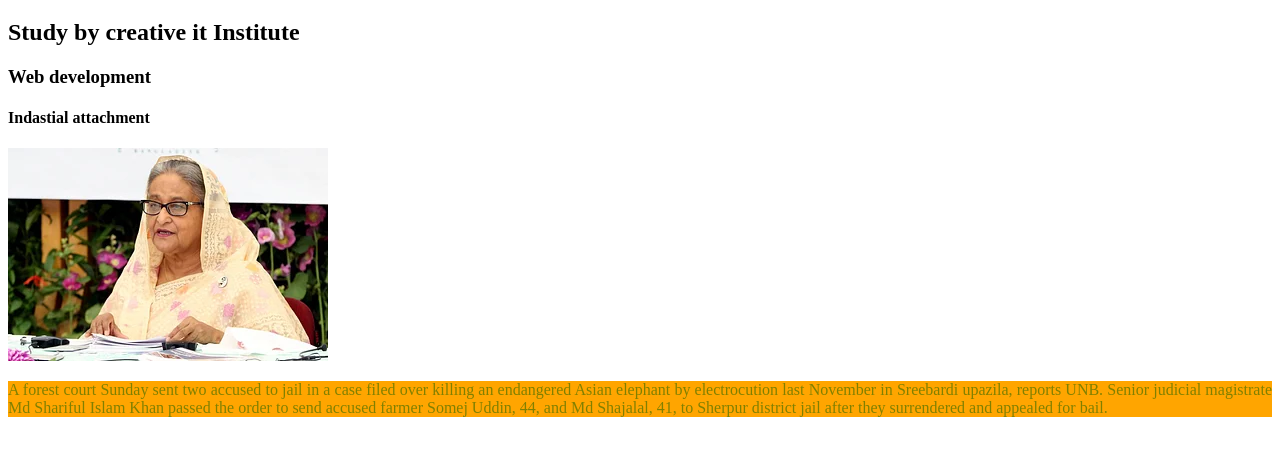
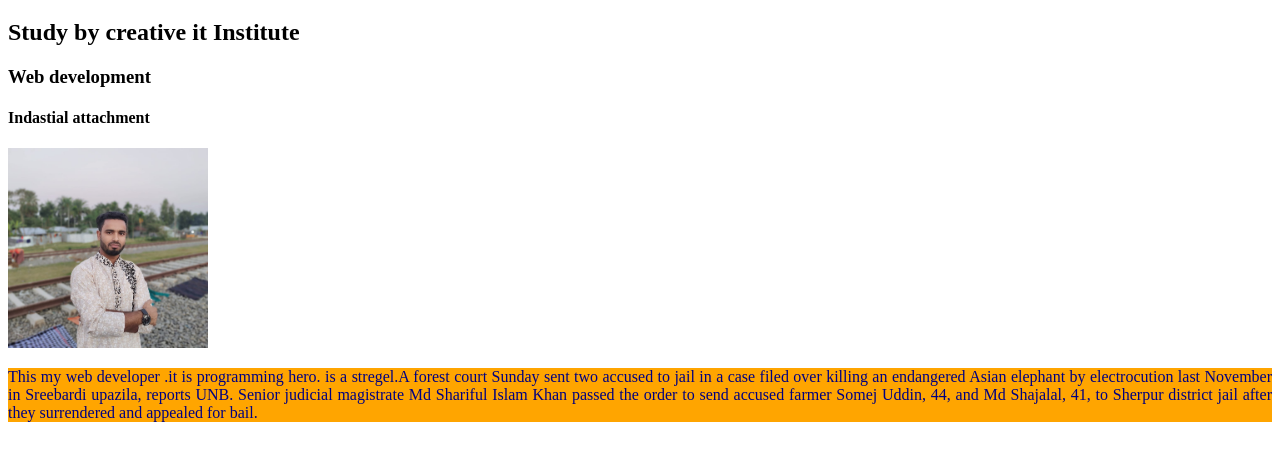
Before and after one commit to MdMaidulIslam1/my-five-repo, a plain HTML site: page index.html in a window 1280 px wide. Shown: the part 61-522 px from the top of the page. Drawn offline with Linux system fonts and the light colour scheme.

Commit message:
style added

```diff
--- a/index.html
+++ b/index.html
@@ -13,9 +13,9 @@
     <h2>Study by creative it Institute</h2>
     <h3>Web development</h3>
     <h4>Indastial attachment</h4>
-    <img src="hasina.webp" alt="">
+    <img src="maidul.jpg" alt="">
     <div class="gid">
-        <p>A forest court Sunday sent two accused to jail in a case filed over killing an endangered Asian elephant by electrocution last November in Sreebardi upazila, reports UNB.
+        <p> This my web developer .it is programming hero. is a stregel.A forest court Sunday sent two accused to jail in a case filed over killing an endangered Asian elephant by electrocution last November in Sreebardi upazila, reports UNB.
 
         Senior judicial magistrate Md Shariful Islam Khan passed the order to send accused farmer Somej Uddin, 44, and Md Shajalal, 41, to Sherpur district jail after they surrendered and appealed for bail. </p>
     </div>
--- a/style.css
+++ b/style.css
@@ -2,9 +2,13 @@ h1{
     color: navy;
 }
 p{
-    color: olive;
+    color: navy;
     text-align: justify;
 }
 .gid{
     background-color: orange;
 }
+img{
+    height: 200px;
+    width: 200px;
+}
```
Also changed, not shown: maidul.jpg (added).
